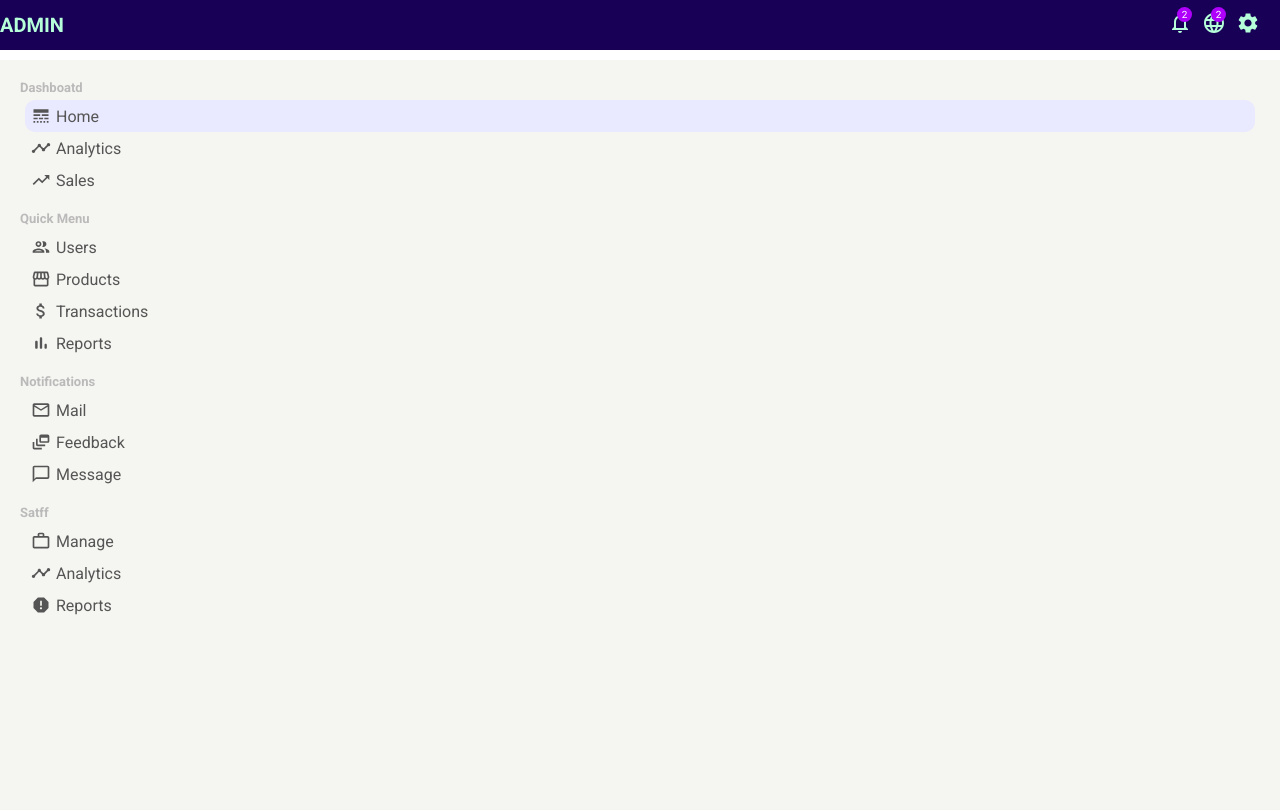
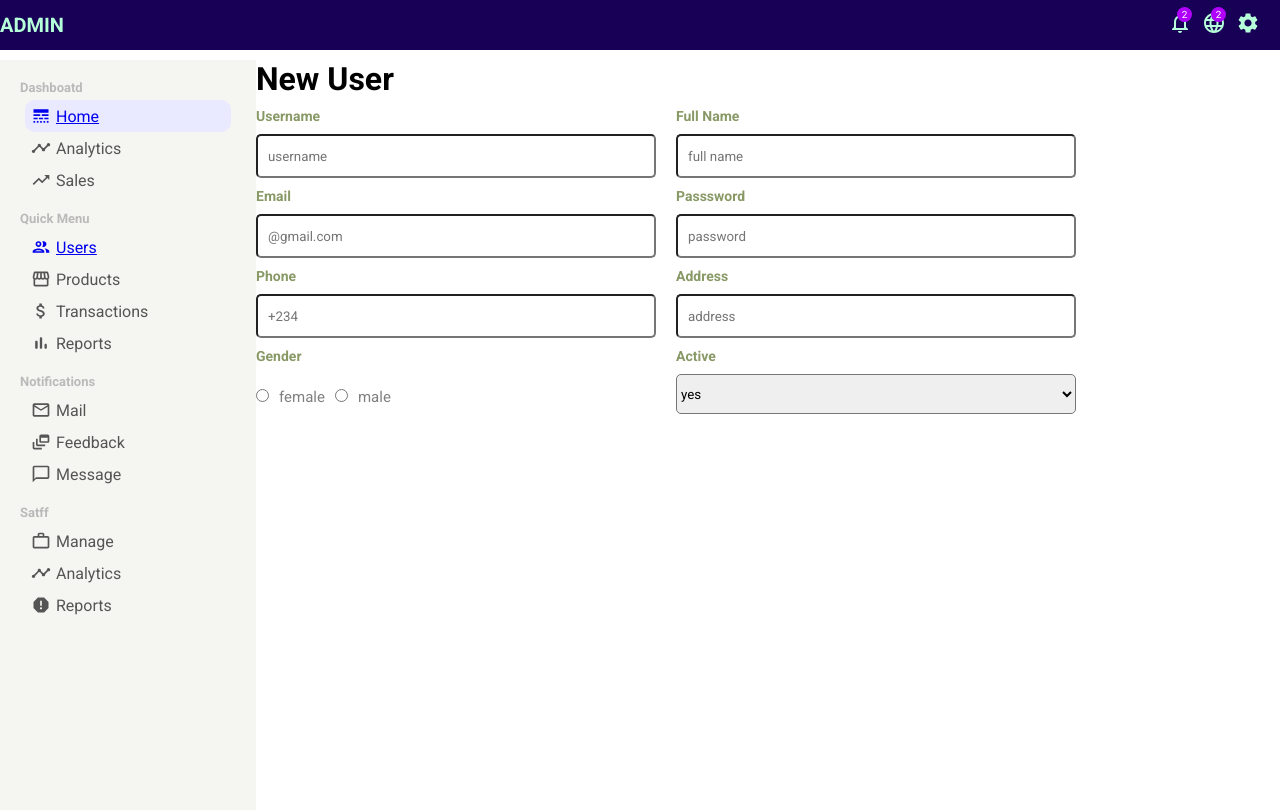
Before and after one commit to Olukeye/admin-dashboard-panel, a React (Create React App) app: page /createuser in a window 1280 px wide. Built offline with nearby package versions, Linux system fonts and the light colour scheme.

Commit message:
Implemented a createUser page and style

```diff
--- a/src/App.js
+++ b/src/App.js
@@ -5,6 +5,8 @@ import "./app.css";
 import {BrowserRouter as Router, Route, Switch } from "react-router-dom";
 import {Users } from './Pages/usersPage/Users';
 import  EditUser  from './Pages/editusers/EditUser';
+import  CreateUser  from './Pages/newuser/CreateUser';
+
 
 function App() {
   return (
@@ -22,6 +24,9 @@ function App() {
         <Route path="/user/:userId" >
           <EditUser />
         </Route>
+        <Route path="/createuser" >
+          <CreateUser />
+        </Route>
       </Switch>
      </div>
     </Router>
--- a/src/Pages/editusers/EditUser.jsx
+++ b/src/Pages/editusers/EditUser.jsx
@@ -8,7 +8,7 @@ import { Link } from 'react-router-dom';
         <div className="edituser">
           <div className="userTitleContainer">
               <hi className="userTitle">Edit</hi>
-             <Link to="/adduser">
+             <Link to="/createuser">
               <button className="addButton">Create</button>
              </Link>
           </div>
--- /dev/null
+++ b/src/Pages/newuser/CreateUser.jsx
@@ -0,0 +1,57 @@
+import React from 'react'
+import './createuser.css'
+
+
+const CreateUser = () => {
+    return (
+        <div className="createuser">
+            <h1 className="NewUserTitle">New User</h1>
+            <form action="" className="newUserForm">
+                <div className="newUserItem">
+                    <label>Username</label>
+                    <input type="text" placeholder="username" />
+                </div>
+                <div className="newUserItem">
+                    <label>Full Name</label>
+                    <input type="text" placeholder="full name" />
+                </div>
+                <div className="newUserItem">
+                    <label>Email</label>
+                    <input type="email" placeholder="@gmail.com" />
+                </div>
+                <div className="newUserItem">
+                    <label>Passsword</label>
+                    <input type="password" placeholder="password" />
+                </div>
+                <div className="newUserItem">
+                    <label>Phone</label>
+                    <input type="number" placeholder="+234 " />
+                </div>
+                <div className="newUserItem">
+                    <label>Address</label>
+                    <input type="text" placeholder="address" />
+                </div>
+                <div className="newUserItem">
+                    <label>Gender</label>
+                        <div className="userGender">
+                        <input type="radio" name="gender" id="female" value="female" />
+                        <label htmlFor="female">female</label>
+                        <input type="radio" name="gender" id="male" value="male" />
+                        <label htmlFor="male">male</label>
+                    </div>
+                </div>
+                <div className="newUserItem">
+                    <label>Active</label>
+                    <select className="userSelect" name="active" id="active">
+                        <option value="yes">yes</option>
+                        <option value="no">no</option>
+                    </select>
+                </div>
+            </form>
+
+        </div>
+    )
+}
+
+
+export  default CreateUser;
--- /dev/null
+++ b/src/Pages/newuser/createuser.css
@@ -0,0 +1,38 @@
+.createuser {
+    flex: 4;
+}
+.newUserForm {
+    display:flex ;
+    flex-wrap: wrap;
+}
+.newUserItem {
+    width: 400px;
+    display: flex;
+    flex-direction: column;
+    margin-top: 10px;
+    margin-right: 20px;
+}
+.newUserItem > label {
+    margin-bottom: 10px;
+    font-size: 14px;
+    font-weight: 600;
+    color: #896;
+}
+.newUserItem > input {
+    height: 20px;
+    padding: 10px;
+    border: 1px solid groove;
+    border-radius: 5px;
+}
+.userGender > input {
+    margin-top: 15px;
+}
+.userGender > label {
+    margin: 10px;
+    font-size: 15px;
+    color: grey;
+}
+.userSelect {
+    height: 40px;
+    border-radius: 5px;
+}
--- a/src/components/sidebar/Sidebar.jsx
+++ b/src/components/sidebar/Sidebar.jsx
@@ -12,6 +12,7 @@ import {
     Storefront,
     Timeline, TrendingUp, WorkOutline
     } from '@material-ui/icons'
+import { Link } from 'react-router-dom'
 
 
 
@@ -22,9 +23,11 @@ import {
                 <div className="sidebarMenu">
                     <h3 className="sidebarTitle">Dashboatd</h3>
                     <ul className="sidebarList">
+                        <Link to="/">
                         <li className="sidebarListItem active">
                         <LineStyle  className="sidebarIcon"/> Home
                         </li>
+                        </Link>
                         <li className="sidebarListItem">
                         <Timeline className="sidebarIcon" /> Analytics
                         </li>
@@ -36,9 +39,11 @@ import {
                 <div className="sidebarMenu">
                     <h3 className="sidebarTitle">Quick Menu</h3>
                     <ul className="sidebarList">
-                        <li className="sidebarListItem">
+                       <Link to="/users">
+                       <li className="sidebarListItem">
                         <GroupOutlined  className="sidebarIcon"/> Users
-                        </li>
+                      </li>
+                       </Link>
                         <li className="sidebarListItem">
                         <Storefront  className="sidebarIcon"/> Products
                         </li>
```
